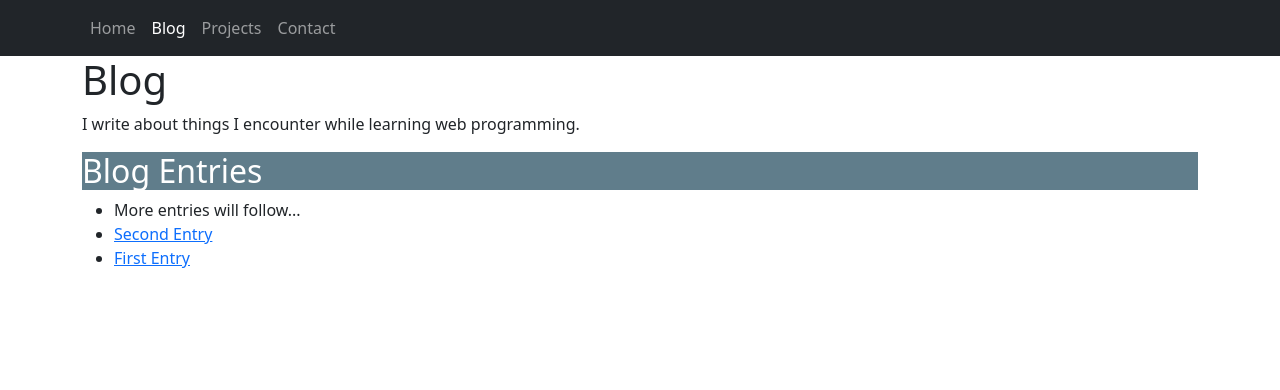
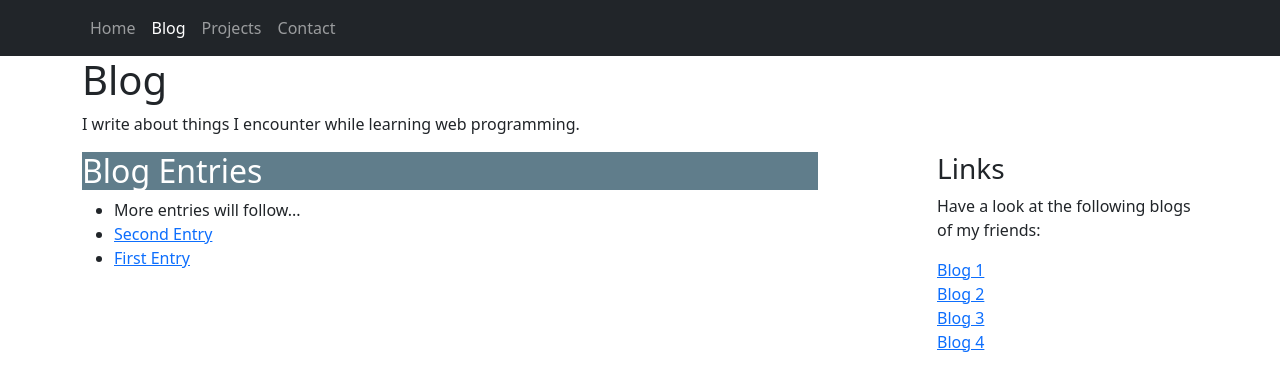
Before and after one commit to enzojob/My-First-Website, a plain HTML site: page Portfolio/blog/index.html in a window 1280 px wide. Drawn offline with nearby package versions, Linux system fonts and the light colour scheme.

Commit message:
small changes

```diff
--- a/Portfolio/blog/index.html
+++ b/Portfolio/blog/index.html
@@ -33,14 +33,29 @@
 
     <p>I write about things I encounter while learning web programming.</p>
 
-    <h2>Blog Entries</h2>
+    <div class="row">
+        <div class="col-sm-8">
+            <h2>Blog Entries</h2>
+            <ul>
+                <li>More entries will follow...</li>
+                <li><a href="second-entry/">Second Entry</a></li>
+                <li><a href="first-entry/">First Entry</a></li>
+            </ul>
+        </div>
 
-    <!-- Here will be a list of all the blog entries. -->
-    <ul>
-        <li>More entries will follow...</li>
-        <li><a href="second-entry/">Second Entry</a></li>
-        <li><a href="first-entry/">First Entry</a></li>
-    </ul>
+        <div class="col-sm-3 offset-sm-1">
+            <h3>Links</h3>
+            <p>
+                Have a look at the following blogs of my friends:
+            </p>
+            <ul class="list-unstyled">
+                <li><a href="#">Blog 1</a></li>
+                <li><a href="#">Blog 2</a></li>
+                <li><a href="#">Blog 3</a></li>
+                <li><a href="#">Blog 4</a></li>
+            </ul>
+        </div>
+    </div>
 </div>
 <!-- JavaScript Bundle with Popper -->
 <script src="https://cdn.jsdelivr.net/npm/bootstrap@5.1.3/dist/js/bootstrap.bundle.min.js"
```
Also changed, not shown: Portfolio/index.html (+5 -0 lines).
